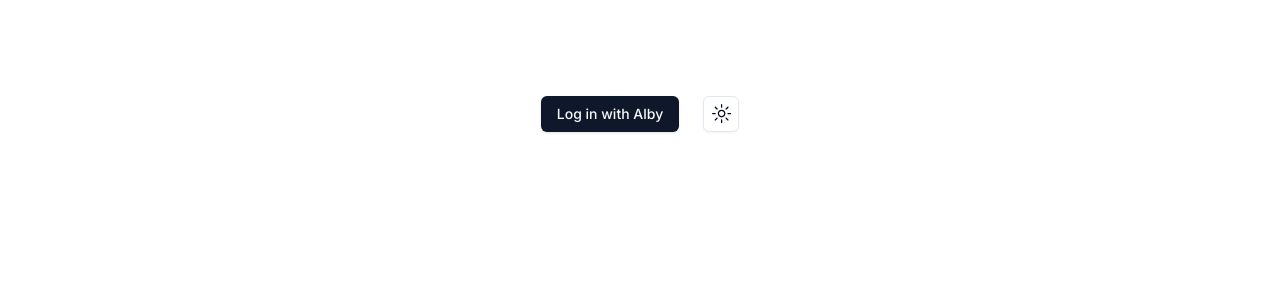
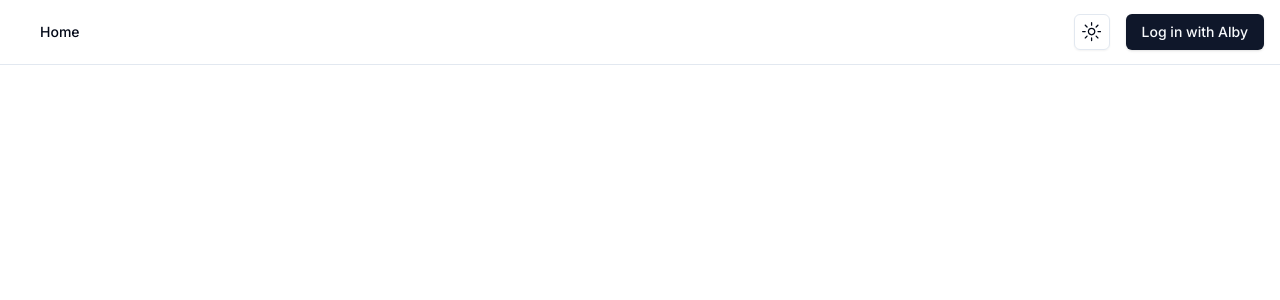
Before and after one commit to OpenAgentsInc/gputopia, a Next.js app: page / in a window 1280 px wide. Shown: the top 300 px of the page. Built offline with nearby package versions, Linux system fonts and the light colour scheme; no server answers.

Commit message:
Add usernav with logout

```diff
--- a/package.json
+++ b/package.json
@@ -9,6 +9,7 @@
     "lint": "next lint"
   },
   "dependencies": {
+    "@radix-ui/react-avatar": "^1.0.3",
     "@radix-ui/react-dropdown-menu": "^2.0.5",
     "@radix-ui/react-icons": "^1.3.0",
     "@radix-ui/react-slot": "^1.0.2",
--- a/src/app/page.tsx
+++ b/src/app/page.tsx
@@ -1,20 +1,25 @@
 "use client"
 
+import { MainNav } from "@/components/main-nav"
 import { Button } from "@/components/ui/button"
 import { ModeToggle } from "@/components/ui/mode-toggle"
+import { UserNav } from "@/components/user-nav"
 import { startAlbyOauth } from "@/lib/alby-oauth"
 import { useAlby } from "@/lib/useAlby"
 
 export default function Home() {
-  const { authed, user } = useAlby()
+  const { logout, user } = useAlby()
   return (
-    <main className="flex min-h-screen flex-col items-center justify-between p-24">
-      <div className="flex flex-row justify-center items-center space-x-6">
-        {authed ? (
-          <p>{user?.email ?? "-"}</p>
-        ) : <Button onClick={startAlbyOauth}>Log in with Alby</Button>}
-        <ModeToggle />
+    <div className="hidden flex-col md:flex">
+      <div className="border-b">
+        <div className="flex h-16 items-center px-4">
+          <MainNav className="mx-6" />
+          <div className="ml-auto flex items-center space-x-4">
+            <ModeToggle />
+            {user ? <UserNav user={user} logout={logout} /> : <Button onClick={startAlbyOauth}>Log in with Alby</Button>}
+          </div>
+        </div>
       </div>
-    </main>
+    </div>
   )
 }
--- /dev/null
+++ b/src/components/main-nav.tsx
@@ -0,0 +1,27 @@
+import Link from "next/link"
+import { cn } from "@/lib/utils"
+
+export function MainNav({
+  className,
+  ...props
+}: React.HTMLAttributes<HTMLElement>) {
+  return (
+    <nav
+      className={cn("flex items-center space-x-4 lg:space-x-6", className)}
+      {...props}
+    >
+      <Link
+        href="/"
+        className="text-sm font-medium transition-colors hover:text-primary"
+      >
+        Home
+      </Link>
+      {/* <Link
+        href="/payments"
+        className="text-sm font-medium text-muted-foreground transition-colors hover:text-primary"
+      >
+        Payments
+      </Link> */}
+    </nav>
+  )
+}
--- /dev/null
+++ b/src/components/ui/avatar.tsx
@@ -0,0 +1,50 @@
+"use client"
+
+import * as React from "react"
+import * as AvatarPrimitive from "@radix-ui/react-avatar"
+
+import { cn } from "@/lib/utils"
+
+const Avatar = React.forwardRef<
+  React.ElementRef<typeof AvatarPrimitive.Root>,
+  React.ComponentPropsWithoutRef<typeof AvatarPrimitive.Root>
+>(({ className, ...props }, ref) => (
+  <AvatarPrimitive.Root
+    ref={ref}
+    className={cn(
+      "relative flex h-10 w-10 shrink-0 overflow-hidden rounded-full",
+      className
+    )}
+    {...props}
+  />
+))
+Avatar.displayName = AvatarPrimitive.Root.displayName
+
+const AvatarImage = React.forwardRef<
+  React.ElementRef<typeof AvatarPrimitive.Image>,
+  React.ComponentPropsWithoutRef<typeof AvatarPrimitive.Image>
+>(({ className, ...props }, ref) => (
+  <AvatarPrimitive.Image
+    ref={ref}
+    className={cn("aspect-square h-full w-full", className)}
+    {...props}
+  />
+))
+AvatarImage.displayName = AvatarPrimitive.Image.displayName
+
+const AvatarFallback = React.forwardRef<
+  React.ElementRef<typeof AvatarPrimitive.Fallback>,
+  React.ComponentPropsWithoutRef<typeof AvatarPrimitive.Fallback>
+>(({ className, ...props }, ref) => (
+  <AvatarPrimitive.Fallback
+    ref={ref}
+    className={cn(
+      "flex h-full w-full items-center justify-center rounded-full bg-muted",
+      className
+    )}
+    {...props}
+  />
+))
+AvatarFallback.displayName = AvatarPrimitive.Fallback.displayName
+
+export { Avatar, AvatarImage, AvatarFallback }
--- /dev/null
+++ b/src/components/user-nav.tsx
@@ -0,0 +1,42 @@
+import { Avatar, AvatarFallback, AvatarImage } from "@/components/ui/avatar"
+import { Button } from "@/components/ui/button"
+import {
+    DropdownMenu, DropdownMenuContent, DropdownMenuGroup, DropdownMenuItem,
+    DropdownMenuLabel, DropdownMenuSeparator, DropdownMenuShortcut,
+    DropdownMenuTrigger
+} from "@/components/ui/dropdown-menu"
+import { AlbyUser } from "@/lib/useAlby"
+
+interface UserNavTypes { logout: () => void, user: AlbyUser }
+
+export function UserNav({ logout, user }: UserNavTypes) {
+  if (!user) return <></>
+  return (
+    <DropdownMenu>
+      <DropdownMenuTrigger asChild>
+        <Button variant="ghost" className="relative h-8 w-8 rounded-full">
+          <Avatar className="h-8 w-8">
+            <AvatarImage src={user.avatar ?? undefined} alt={user.email} />
+            <AvatarFallback>{user.email.charAt(0).toUpperCase()}</AvatarFallback>
+          </Avatar>
+        </Button>
+      </DropdownMenuTrigger>
+      <DropdownMenuContent className="w-56" align="end" forceMount>
+        <DropdownMenuLabel className="font-normal">
+          <div className="flex flex-col space-y-1">
+            <p className="text-sm font-medium leading-none">{user.name ?? 'Alby User'}</p>
+            <p className="text-xs leading-none text-muted-foreground">
+              {user.email ?? "-"}
+            </p>
+          </div>
+        </DropdownMenuLabel>
+        <DropdownMenuSeparator />
+        <DropdownMenuItem
+          onClick={logout}
+        >
+          Log out
+        </DropdownMenuItem>
+      </DropdownMenuContent>
+    </DropdownMenu>
+  )
+}
--- a/src/lib/useAlby.ts
+++ b/src/lib/useAlby.ts
@@ -2,7 +2,7 @@
 import axios from "axios"
 import { useEffect, useState } from "react"
 
-interface AlbyUser {
+export interface AlbyUser {
   avatar: string | null;
   email: string;
   identifier: string;
@@ -36,6 +36,12 @@ export function useAlby() {
   const [authed, setAuthed] = useState(false)
   const [user, setUser] = useState<AlbyUser | null>(null)
   const [expiresAt, setExpiresAt] = useState(0)
+
+  const logout = () => {
+    wipeTokens()
+    setAuthed(false)
+    setUser(null)
+  }
 
   const refreshAccessToken = async () => {
     console.log("Attempting to refresh with refresh token:", refreshToken);
@@ -135,13 +141,11 @@ export function useAlby() {
           setUser(res);
         })
         .catch((err) => {
-          wipeTokens()
-          setAuthed(false)
-          setUser(null)
+          logout()
           console.error(err);
         })
     }
   }, [authed, user, accessToken])
 
-  return { authed, user };
+  return { authed, logout, user };
 }
```
Also changed, not shown: 1 other file (tests, documents, lock files or other folders).
